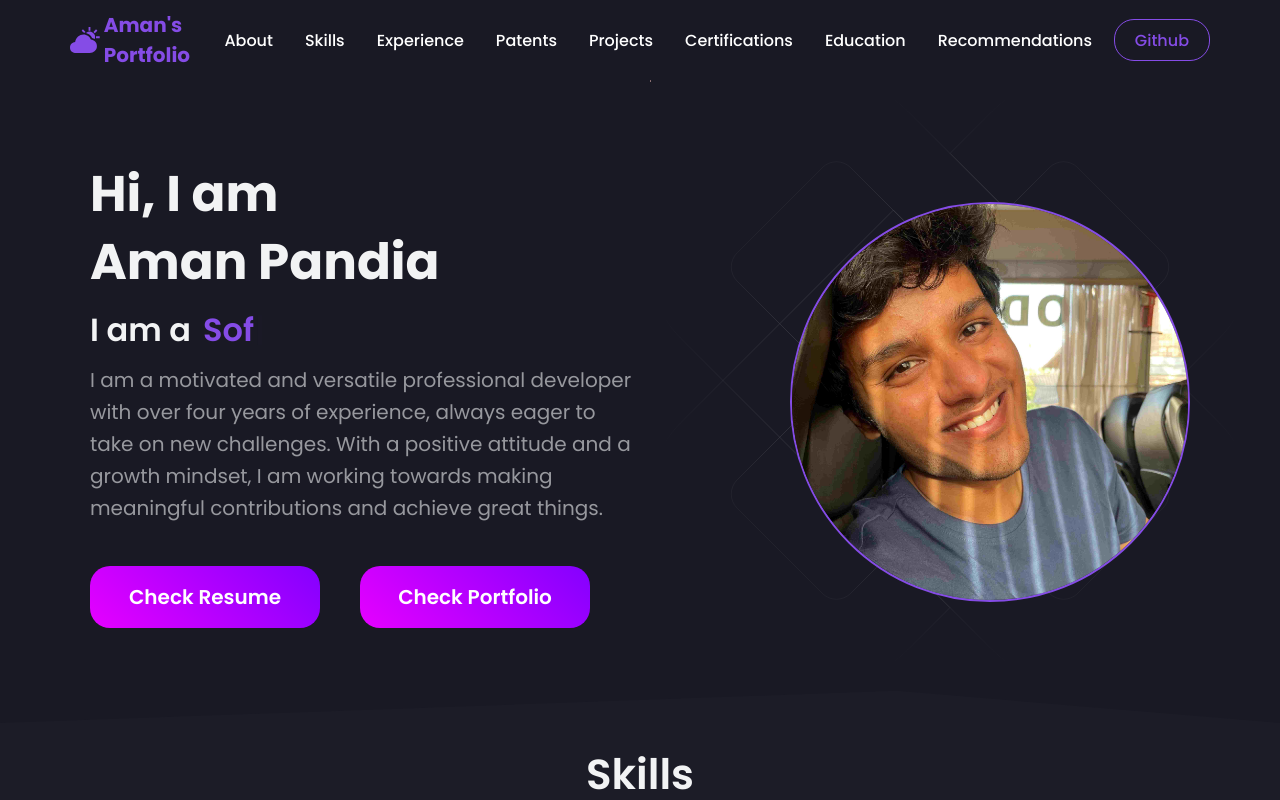
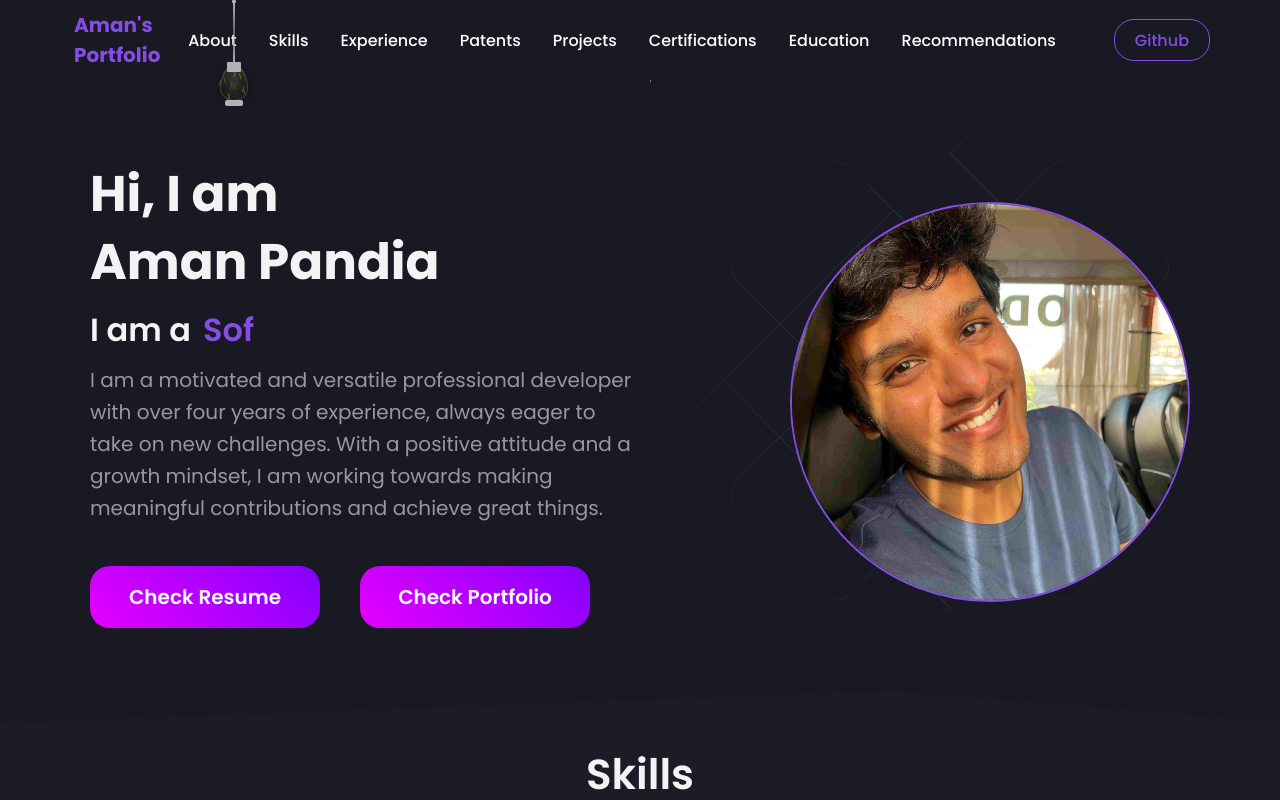
Before and after one commit to pandiaaman/AmanDevPortfolio, a React (Create React App) app: page / in a window 1280 px wide. Shown: the top 800 px of the page. Built offline with nearby package versions, Linux system fonts and the light colour scheme.

Commit message:
swinging bulb

```diff
--- a/src/components/Navbar/NavbarStyledComponent.js
+++ b/src/components/Navbar/NavbarStyledComponent.js
@@ -34,11 +34,242 @@ export const NavLogo = styled(LinkR)`
   justify-content: start;
   align-items: center;
   text-decoration: none;
-              alignItems: center,
-              marginBottom: 20,
-              cursor: pointer,
+  cursor: pointer;
   @media (max-width: 640px) {
     padding: 0 0px;
+  }
+`;
+
+export const HangingLightContainer = styled.div`
+  position: absolute;
+  top: 0;
+  left: 220px;
+  z-index: 15;
+  cursor: pointer;
+  overflow: visible;
+  transform-origin: top center;
+  animation: ${({ isSwinging }) =>
+    isSwinging ? 'containerSwing 3s ease-in-out infinite alternate' : 'none'};
+
+  @keyframes containerSwing {
+    0% { transform: rotate(-8deg); }
+    25% { transform: rotate(5deg); }
+    50% { transform: rotate(-3deg); }
+    75% { transform: rotate(6deg); }
+    100% { transform: rotate(-8deg); }
+  }
+
+  @media (max-width: 768px) {
+    left: 200px;
+  }
+
+  @media (max-width: 640px) {
+    left: 160px;
+  }
+`;
+
+export const Wire = styled.div`
+  width: 1.5px;
+  height: 65px;
+  background: linear-gradient(to bottom,
+    ${({ theme }) => theme.text_secondary} 0%,
+    ${({ theme }) => theme.text_secondary}80 50%,
+    ${({ theme }) => theme.text_secondary} 100%
+  );
+  margin: 0 auto;
+  position: relative;
+  border-radius: 1px;
+
+  &::before {
+    content: '';
+    position: absolute;
+    top: 0;
+    left: 50%;
+    transform: translateX(-50%);
+    width: 4px;
+    height: 3px;
+    background: ${({ theme }) => theme.text_secondary};
+    border-radius: 1px;
+  }
+
+  @media (max-width: 768px) {
+    height: 50px;
+  }
+`;
+
+export const LightBulb = styled.div`
+  width: 28px;
+  height: 36px;
+  background: ${({ isLight, theme }) =>
+    isLight
+      ? `radial-gradient(ellipse at center top, #fff9e6 0%, #ffd700 40%, #ffb347 80%, #ff8c00 100%)`
+      : `radial-gradient(ellipse at center top, #3a3a3a 0%, #2a2a2a 40%, #1a1a1a 80%, #0f0f0f 100%)`
+  };
+  border-radius: 50% 50% 50% 50% / 65% 65% 35% 35%;
+  position: relative;
+  margin: 0 auto;
+  border: 1px solid ${({ theme }) => theme.text_secondary}40;
+  transition: all 0.3s ease;
+  box-shadow: ${({ isLight }) =>
+    isLight
+      ? '0 0 15px rgba(255, 215, 0, 0.5), 0 0 25px rgba(255, 215, 0, 0.3), inset 0 2px 4px rgba(255, 255, 255, 0.3)'
+      : '0 2px 8px rgba(0, 0, 0, 0.3), inset 0 1px 2px rgba(255, 255, 255, 0.1)'
+  };
+
+  /* Screw thread at top */
+  &:before {
+    content: '';
+    position: absolute;
+    top: -4px;
+    left: 50%;
+    transform: translateX(-50%);
+    width: 14px;
+    height: 6px;
+    background: ${({ theme }) => theme.text_secondary};
+    border-radius: 1px;
+    box-shadow:
+      0 2px 0 ${({ theme }) => theme.text_secondary},
+      0 4px 0 ${({ theme }) => theme.text_secondary};
+  }
+
+  /* Base contact */
+  &:after {
+    content: '';
+    position: absolute;
+    bottom: -6px;
+    left: 50%;
+    transform: translateX(-50%);
+    width: 16px;
+    height: 4px;
+    background: ${({ theme }) => theme.text_secondary};
+    border-radius: 2px;
+    border: 1px solid ${({ theme }) => theme.text_secondary}60;
+  }
+
+  /* Filament inside the bulb */
+  & > div {
+    position: absolute;
+    top: 50%;
+    left: 50%;
+    transform: translate(-50%, -50%);
+    width: 12px;
+    height: 8px;
+    opacity: ${({ isLight }) => isLight ? 0.8 : 0.3};
+
+    &::before,
+    &::after {
+      content: '';
+      position: absolute;
+      width: 1px;
+      height: 6px;
+      background: ${({ isLight }) => isLight ? '#ffaa00' : '#666'};
+      border-radius: 0.5px;
+    }
+
+    &::before {
+      left: 3px;
+      transform: rotate(15deg);
+    }
+
+    &::after {
+      right: 3px;
+      transform: rotate(-15deg);
+    }
+  }
+
+  &:hover {
+    transform: scale(1.05);
+    transition: transform 0.2s ease;
+  }
+
+  @media (max-width: 768px) {
+    width: 24px;
+    height: 30px;
+
+    &:before {
+      width: 12px;
+      height: 5px;
+    }
+
+    &:after {
+      width: 14px;
+      height: 3px;
+    }
+  }
+`;
+
+export const LightRays = styled.div`
+  position: absolute;
+  top: 50%;
+  left: 50%;
+  transform: translate(-50%, -50%);
+  width: 60px;
+  height: 60px;
+  opacity: ${({ isLight }) => isLight ? 0.7 : 0};
+  transition: opacity 0.3s ease;
+  pointer-events: none;
+
+  &:before,
+  &:after {
+    content: '';
+    position: absolute;
+    top: 50%;
+    left: 50%;
+    width: 1px;
+    height: 12px;
+    background: #ffd700;
+    transform-origin: center;
+    animation: ${({ isLight }) => isLight ? 'rayGlow 2s ease-in-out infinite alternate' : 'none'};
+  }
+
+  &:before {
+    transform: translate(-50%, -50%) rotate(0deg);
+    box-shadow:
+      0 0 2px #ffd700,
+      12px 0 0 0 #ffd700,
+      -12px 0 0 0 #ffd700,
+      0 12px 0 0 #ffd700,
+      0 -12px 0 0 #ffd700;
+  }
+
+  &:after {
+    transform: translate(-50%, -50%) rotate(45deg);
+    box-shadow:
+      0 0 2px #ffd700,
+      8px 8px 0 0 #ffd700,
+      -8px -8px 0 0 #ffd700,
+      8px -8px 0 0 #ffd700,
+      -8px 8px 0 0 #ffd700;
+  }
+
+  @keyframes rayGlow {
+    0% { opacity: 0.7; }
+    100% { opacity: 1; }
+  }
+
+  @media (max-width: 768px) {
+    width: 45px;
+    height: 45px;
+
+    &:before {
+      height: 10px;
+      box-shadow:
+        0 0 2px #ffd700,
+        10px 0 0 0 #ffd700,
+        -10px 0 0 0 #ffd700,
+        0 10px 0 0 #ffd700,
+        0 -10px 0 0 #ffd700;
+    }
+
+    &:after {
+      height: 10px;
+      box-shadow:
+        0 0 2px #ffd700,
+        7px 7px 0 0 #ffd700,
+        -7px -7px 0 0 #ffd700,
+        7px -7px 0 0 #ffd700,
+        -7px 7px 0 0 #ffd700;
+    }
   }
 `;
 export const Span = styled.div`
--- a/src/components/Navbar/index.js
+++ b/src/components/Navbar/index.js
@@ -12,8 +12,11 @@ import {
   MobileIcon,
   MobileMenu,
   MobileLink,
+  HangingLightContainer,
+  Wire,
+  LightBulb,
+  LightRays,
 } from "./NavbarStyledComponent";
-import { IoPartlySunnySharp } from "react-icons/io5";
 import { FaBars } from "react-icons/fa";
 import { Bio } from "../../data/constants";
 import { useTheme } from "styled-components";
@@ -55,20 +58,33 @@ const Navbar = ({ darkMode, setDarkMode }) => {
   const currentYear = new Date().getFullYear();
 
   const [isOpen, setIsOpen] = React.useState(false);
+  const [isSwinging, setIsSwinging] = React.useState(false);
 
   const theme = useTheme();
+
+  const handleThemeToggle = () => {
+    setIsSwinging(true);
+    setDarkMode(!darkMode);
+    // Stop swinging animation after 3 seconds
+    setTimeout(() => setIsSwinging(false), 3400);
+  };
+
   return (
     <Nav>
       <NavbarContainer>
-        <NavLogo
-          onClick={() => {
-            setDarkMode(!darkMode);
-          }}
-        >
+        <NavLogo>
           <LogoText>
-            <IoPartlySunnySharp size="3rem" /> <Span>Aman's Portfolio</Span>{" "}
+            <Span>Aman's Portfolio</Span>
           </LogoText>
         </NavLogo>
+
+        <HangingLightContainer onClick={handleThemeToggle} isSwinging={isSwinging}>
+          <Wire />
+          <LightBulb isLight={!darkMode}>
+            <div /> {/* Filament */}
+            <LightRays isLight={!darkMode} />
+          </LightBulb>
+        </HangingLightContainer>
         <MobileIcon>
           <FaBars
             onClick={() => {
```
